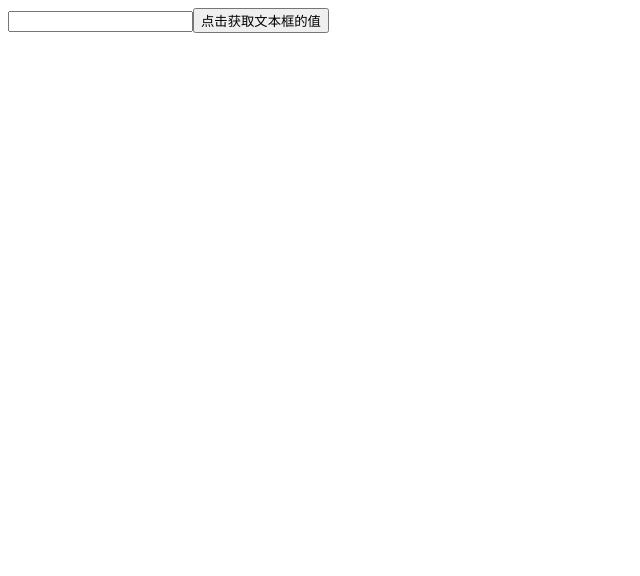
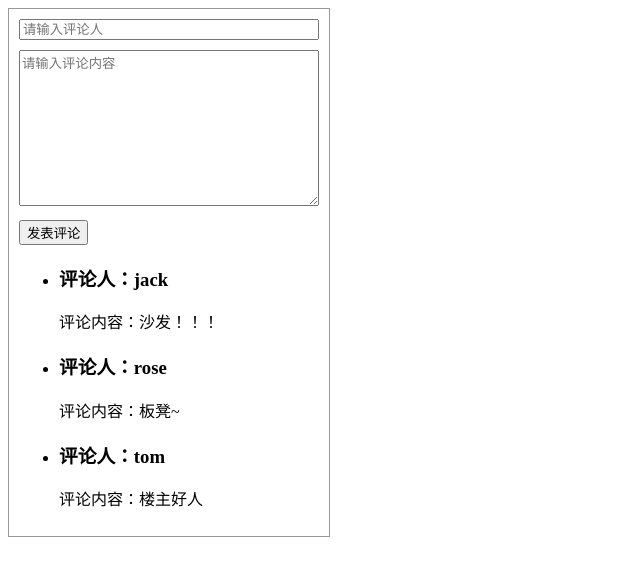
Before and after one commit to xu-jing119/react, a React (Create React App) app: page / in a window 1280 px wide. Shown: the top 576 px of the page, without its empty margins (0-640 px from the left). Built offline with nearby package versions, Linux system fonts and the light colour scheme.

Commit message:
评论案例

```diff
--- a/src/index.css
+++ b/src/index.css
@@ -20,3 +20,27 @@ code {
 .container tr td{
   border:1px solid #000
 }
+
+/* 评论模板css样式 */
+.app {
+  width: 300px;
+  padding: 10px;
+  border: 1px solid #999;
+}
+
+.user {
+  width: 100%;
+  box-sizing: border-box;
+  margin-bottom: 10px;
+}
+
+.content {
+  width: 100%;
+  box-sizing: border-box;
+  margin-bottom: 10px;
+}
+
+.no-comment {
+  text-align: center;
+  margin-top: 30px;
+}
--- a/src/index.js
+++ b/src/index.js
@@ -226,23 +226,103 @@ import './index.css'
 // ReactDOM.render(<Addr />,document.getElementById('root'))
 
 
-// 非受控组件  用得很少
-class Hello extends React.Component{
-    constructor(){
-        super()
-        this.txtRef=React.createRef()
+// // 非受控组件  用得很少
+// class Hello extends React.Component{
+//     constructor(){
+//         super()
+//         this.txtRef=React.createRef()
+//     }
+//     isClick=()=>{
+//         console.log('文本框的值是:',this.txtRef.current.value);
+
+//     }
+//     render(){
+//         return (
+//             <div>
+//                 <input type='text' ref={this.txtRef} />
+//                 <button onClick={this.isClick}>点击获取文本框的值</button>
+//             </div>
+//         )
+//     }
+// }
+// ReactDOM.render(<Hello />,document.getElementById('root'))
+
+
+// 评论案例
+class App extends React.Component {
+    state={
+        comments: [
+            { id: 1, name: 'jack', content: '沙发！！！' },
+            { id: 2, name: 'rose', content: '板凳~' },
+            { id: 3, name: 'tom', content: '楼主好人' }
+          ],
+          userName:'',
+          userContent:''
     }
+    // 渲染评论列表
+    commentsList=()=>{
+        return(
+            this.state.comments.length===0?(<div className="no-comment">暂无评论，快去评论吧~</div>):(
+                <ul>
+                {this.state.comments.map(item=>(
+                      <li key={item.id}>
+                      <h3>评论人：{item.name}</h3>
+                      <p>评论内容：{item.content}</p>
+                    </li>
+                ))}
+                </ul>
+        )
+        )
+    }
+    // 当输入框发生改变时
+    isChange=(e)=>{
+        const {name,value}=e.target
+        this.setState({
+            [name]:value
+        })
+    }
+    // 当点击发表评论时
     isClick=()=>{
-        console.log('文本框的值是:',this.txtRef.current.value);
+        const {comments,userName,userContent}=this.state
+        if(userName.trim()===''||userContent.trim()===''){
+            alert('列表不能为空!')
+            return
+        }
+        const newComment=[{
+            id:Math.random(),
+            name:userName,
+            content:userContent
+        },...comments]
+        this.setState({
+            comments:newComment,
+            // 评论完成后清空输入框内容
+            userName:'',
+            userContent:''
+        })
 
     }
-    render(){
-        return (
-            <div>
-                <input type='text' ref={this.txtRef} />
-                <button onClick={this.isClick}>点击获取文本框的值</button>
-            </div>
-        )
-    }
-}
-ReactDOM.render(<Hello />,document.getElementById('root'))
+  render() {
+    return (
+      <div className="app">
+        <div>
+          <input className="user" type="text" value={this.state.userName} name='userName' placeholder="请输入评论人" onChange={this.isChange}/>
+          <br />
+          <textarea
+           value={this.state.userContent}
+           name="userContent"
+           onChange={this.isChange}
+            className="content"
+            cols="30"
+            rows="10"
+            placeholder="请输入评论内容"
+          />
+          <br />
+          <button onClick={this.isClick}>发表评论</button>
+        </div>
+    {this.commentsList()}
+      </div>
+    )}
+  }
+
+// 渲染组件
+ReactDOM.render(<App />, document.getElementById('root'))
```
